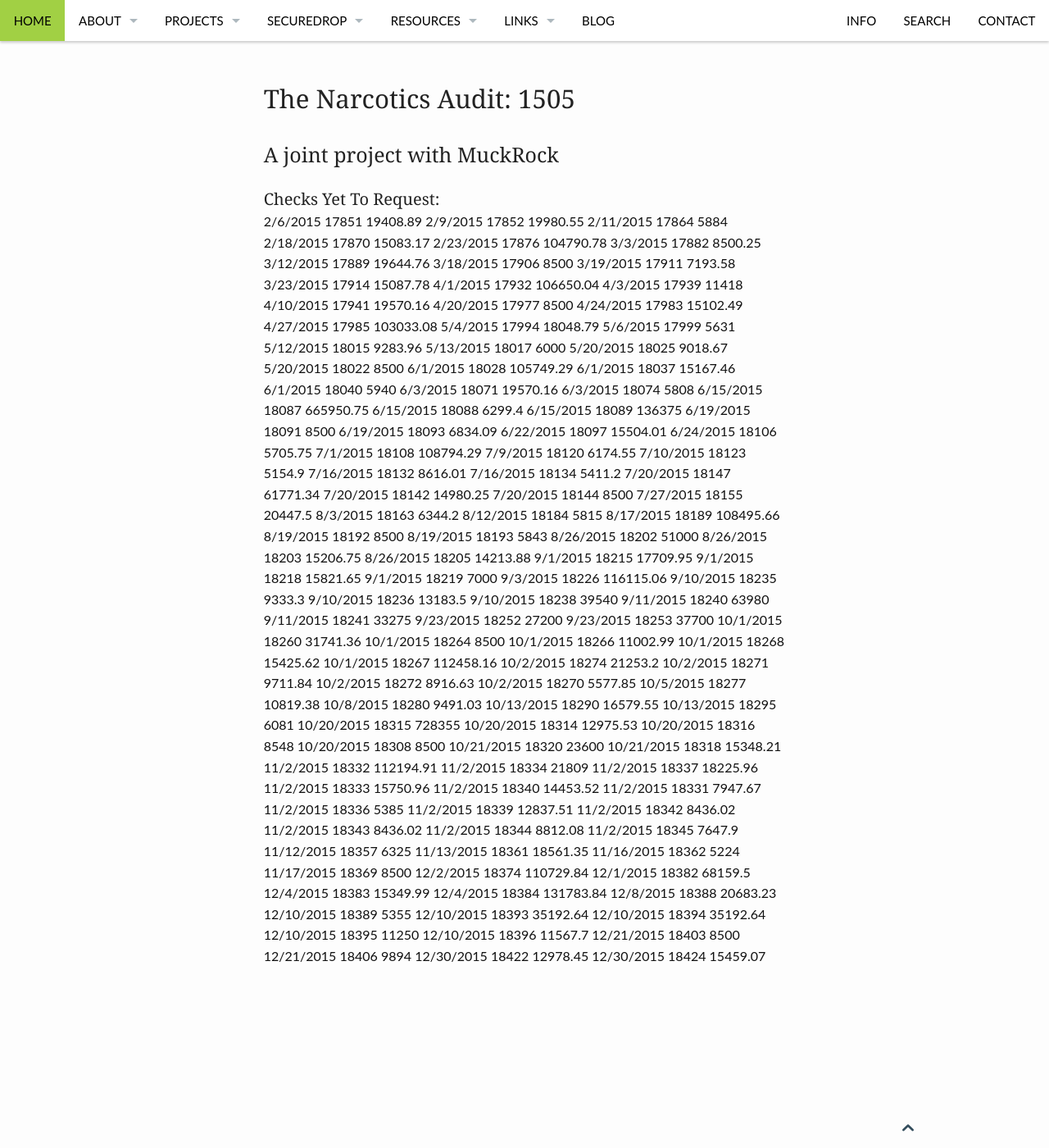
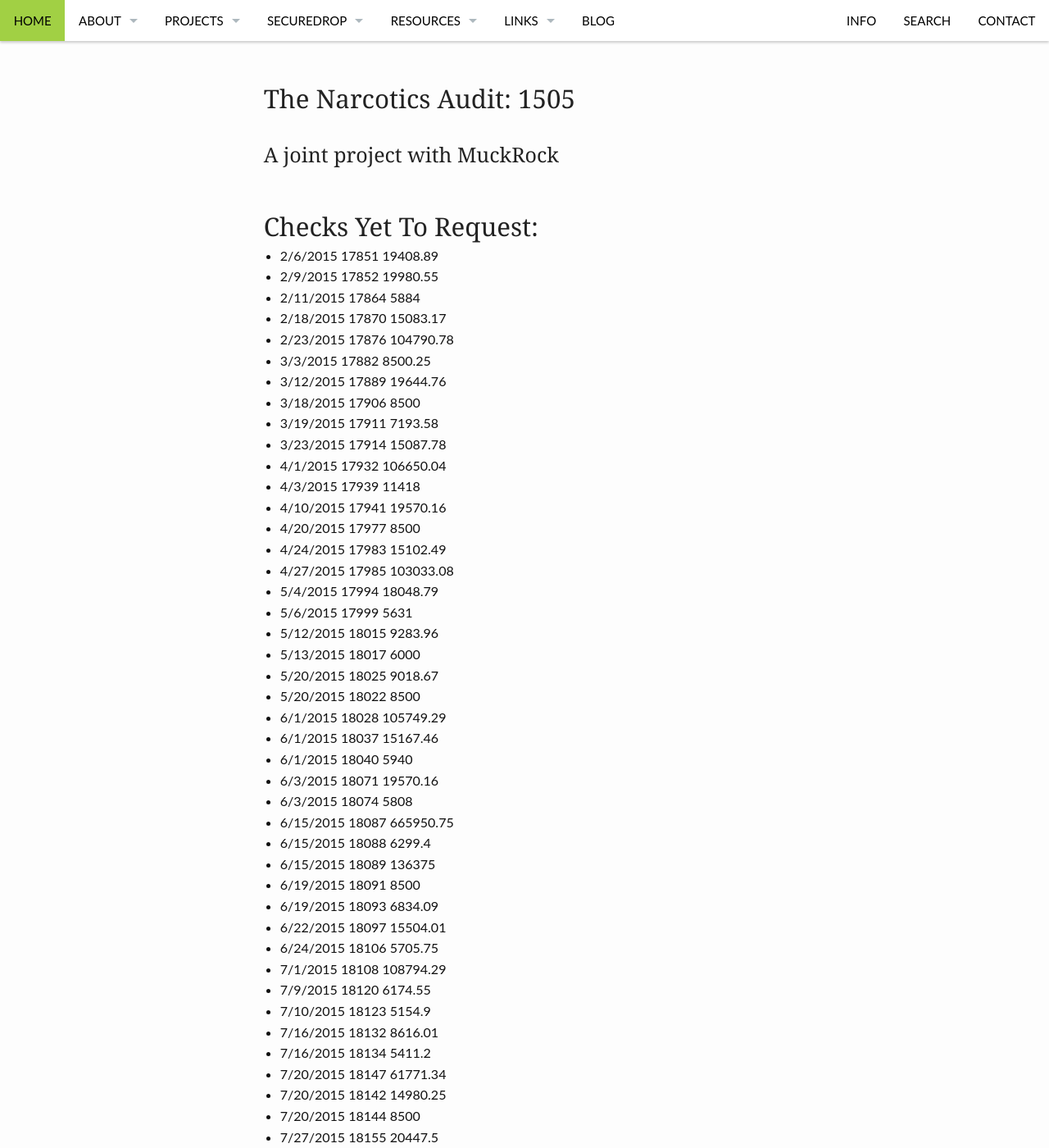
Before and after one commit to saltthefries/lucyparsonslabs.com, a Jekyll site: the page built from projects/checks.md, in a window 1280 px wide and 1400 px high, scrolled down 292 px. Shown: the whole window at 82% size. Built offline with Jekyll 4.4.1, drawn with Linux system fonts in a browser that asks for light colours; some of the changed text lies outside the part shown.

Commit message:
markdown-ify checks page

```diff
--- a/projects/checks.md
+++ b/projects/checks.md
@@ -6,116 +6,116 @@ title: Current Projects
 
 ### A joint project with MuckRock
 
-#### Checks Yet To Request:
+## Checks Yet To Request:
 
-2/6/2015	17851	19408.89
-2/9/2015	17852	19980.55
-2/11/2015	17864	5884
-2/18/2015	17870	15083.17
-2/23/2015	17876	104790.78
-3/3/2015	17882	8500.25
-3/12/2015	17889	19644.76
-3/18/2015	17906	8500
-3/19/2015	17911	7193.58
-3/23/2015	17914	15087.78
-4/1/2015	17932	106650.04
-4/3/2015	17939	11418
-4/10/2015	17941	19570.16
-4/20/2015	17977	8500
-4/24/2015	17983	15102.49
-4/27/2015	17985	103033.08
-5/4/2015	17994	18048.79
-5/6/2015	17999	5631
-5/12/2015	18015	9283.96
-5/13/2015	18017	6000
-5/20/2015	18025	9018.67
-5/20/2015	18022	8500
-6/1/2015	18028	105749.29
-6/1/2015	18037	15167.46
-6/1/2015	18040	5940
-6/3/2015	18071	19570.16
-6/3/2015	18074	5808
-6/15/2015	18087	665950.75
-6/15/2015	18088	6299.4
-6/15/2015	18089	136375
-6/19/2015	18091	8500
-6/19/2015	18093	6834.09
-6/22/2015	18097	15504.01
-6/24/2015	18106	5705.75
-7/1/2015	18108	108794.29
-7/9/2015	18120	6174.55
-7/10/2015	18123	5154.9
-7/16/2015	18132	8616.01
-7/16/2015	18134	5411.2
-7/20/2015	18147	61771.34
-7/20/2015	18142	14980.25
-7/20/2015	18144	8500
-7/27/2015	18155	20447.5
-8/3/2015	18163	6344.2
-8/12/2015	18184	5815
-8/17/2015	18189	108495.66
-8/19/2015	18192	8500
-8/19/2015	18193	5843
-8/26/2015	18202	51000
-8/26/2015	18203	15206.75
-8/26/2015	18205	14213.88
-9/1/2015	18215	17709.95
-9/1/2015	18218	15821.65
-9/1/2015	18219	7000
-9/3/2015	18226	116115.06
-9/10/2015	18235	9333.3
-9/10/2015	18236	13183.5
-9/10/2015	18238	39540
-9/11/2015	18240	63980
-9/11/2015	18241	33275
-9/23/2015	18252	27200
-9/23/2015	18253	37700
-10/1/2015	18260	31741.36
-10/1/2015	18264	8500
-10/1/2015	18266	11002.99
-10/1/2015	18268	15425.62
-10/1/2015	18267	112458.16
-10/2/2015	18274	21253.2
-10/2/2015	18271	9711.84
-10/2/2015	18272	8916.63
-10/2/2015	18270	5577.85
-10/5/2015	18277	10819.38
-10/8/2015	18280	9491.03
-10/13/2015	18290	16579.55
-10/13/2015	18295	6081
-10/20/2015	18315	728355
-10/20/2015	18314	12975.53
-10/20/2015	18316	8548
-10/20/2015	18308	8500
-10/21/2015	18320	23600
-10/21/2015	18318	15348.21
-11/2/2015	18332	112194.91
-11/2/2015	18334	21809
-11/2/2015	18337	18225.96
-11/2/2015	18333	15750.96
-11/2/2015	18340	14453.52
-11/2/2015	18331	7947.67
-11/2/2015	18336	5385
-11/2/2015	18339	12837.51
-11/2/2015	18342	8436.02
-11/2/2015	18343	8436.02
-11/2/2015	18344	8812.08
-11/2/2015	18345	7647.9
-11/12/2015	18357	6325
-11/13/2015	18361	18561.35
-11/16/2015	18362	5224
-11/17/2015	18369	8500
-12/2/2015	18374	110729.84
-12/1/2015	18382	68159.5
-12/4/2015	18383	15349.99
-12/4/2015	18384	131783.84
-12/8/2015	18388	20683.23
-12/10/2015	18389	5355
-12/10/2015	18393	35192.64
-12/10/2015	18394	35192.64
-12/10/2015	18395	11250
-12/10/2015	18396	11567.7
-12/21/2015	18403	8500
-12/21/2015	18406	9894
-12/30/2015	18422	12978.45
-12/30/2015	18424	15459.07
+* 2/6/2015	17851	19408.89
+* 2/9/2015	17852	19980.55
+* 2/11/2015	17864	5884
+* 2/18/2015	17870	15083.17
+* 2/23/2015	17876	104790.78
+* 3/3/2015	17882	8500.25
+* 3/12/2015	17889	19644.76
+* 3/18/2015	17906	8500
+* 3/19/2015	17911	7193.58
+* 3/23/2015	17914	15087.78
+* 4/1/2015	17932	106650.04
+* 4/3/2015	17939	11418
+* 4/10/2015	17941	19570.16
+* 4/20/2015	17977	8500
+* 4/24/2015	17983	15102.49
+* 4/27/2015	17985	103033.08
+* 5/4/2015	17994	18048.79
+* 5/6/2015	17999	5631
+* 5/12/2015	18015	9283.96
+* 5/13/2015	18017	6000
+* 5/20/2015	18025	9018.67
+* 5/20/2015	18022	8500
+* 6/1/2015	18028	105749.29
+* 6/1/2015	18037	15167.46
+* 6/1/2015	18040	5940
+* 6/3/2015	18071	19570.16
+* 6/3/2015	18074	5808
+* 6/15/2015	18087	665950.75
+* 6/15/2015	18088	6299.4
+* 6/15/2015	18089	136375
+* 6/19/2015	18091	8500
+* 6/19/2015	18093	6834.09
+* 6/22/2015	18097	15504.01
+* 6/24/2015	18106	5705.75
+* 7/1/2015	18108	108794.29
+* 7/9/2015	18120	6174.55
+* 7/10/2015	18123	5154.9
+* 7/16/2015	18132	8616.01
+* 7/16/2015	18134	5411.2
+* 7/20/2015	18147	61771.34
+* 7/20/2015	18142	14980.25
+* 7/20/2015	18144	8500
+* 7/27/2015	18155	20447.5
+* 8/3/2015	18163	6344.2
+* 8/12/2015	18184	5815
+* 8/17/2015	18189	108495.66
+* 8/19/2015	18192	8500
+* 8/19/2015	18193	5843
+* 8/26/2015	18202	51000
+* 8/26/2015	18203	15206.75
+* 8/26/2015	18205	14213.88
+* 9/1/2015	18215	17709.95
+* 9/1/2015	18218	15821.65
+* 9/1/2015	18219	7000
+* 9/3/2015	18226	116115.06
+* 9/10/2015	18235	9333.3
+* 9/10/2015	18236	13183.5
+* 9/10/2015	18238	39540
+* 9/11/2015	18240	63980
+* 9/11/2015	18241	33275
+* 9/23/2015	18252	27200
+* 9/23/2015	18253	37700
+* 10/1/2015	18260	31741.36
+* 10/1/2015	18264	8500
+* 10/1/2015	18266	11002.99
+* 10/1/2015	18268	15425.62
+* 10/1/2015	18267	112458.16
+* 10/2/2015	18274	21253.2
+* 10/2/2015	18271	9711.84
+* 10/2/2015	18272	8916.63
+* 10/2/2015	18270	5577.85
+* 10/5/2015	18277	10819.38
+* 10/8/2015	18280	9491.03
+* 10/13/2015	18290	16579.55
+* 10/13/2015	18295	6081
+* 10/20/2015	18315	728355
+* 10/20/2015	18314	12975.53
+* 10/20/2015	18316	8548
+* 10/20/2015	18308	8500
+* 10/21/2015	18320	23600
+* 10/21/2015	18318	15348.21
+* 11/2/2015	18332	112194.91
+* 11/2/2015	18334	21809
+* 11/2/2015	18337	18225.96
+* 11/2/2015	18333	15750.96
+* 11/2/2015	18340	14453.52
+* 11/2/2015	18331	7947.67
+* 11/2/2015	18336	5385
+* 11/2/2015	18339	12837.51
+* 11/2/2015	18342	8436.02
+* 11/2/2015	18343	8436.02
+* 11/2/2015	18344	8812.08
+* 11/2/2015	18345	7647.9
+* 11/12/2015	18357	6325
+* 11/13/2015	18361	18561.35
+* 11/16/2015	18362	5224
+* 11/17/2015	18369	8500
+* 12/2/2015	18374	110729.84
+* 12/1/2015	18382	68159.5
+* 12/4/2015	18383	15349.99
+* 12/4/2015	18384	131783.84
+* 12/8/2015	18388	20683.23
+* 12/10/2015	18389	5355
+* 12/10/2015	18393	35192.64
+* 12/10/2015	18394	35192.64
+* 12/10/2015	18395	11250
+* 12/10/2015	18396	11567.7
+* 12/21/2015	18403	8500
+* 12/21/2015	18406	9894
+* 12/30/2015	18422	12978.45
+* 12/30/2015	18424	15459.07
```
